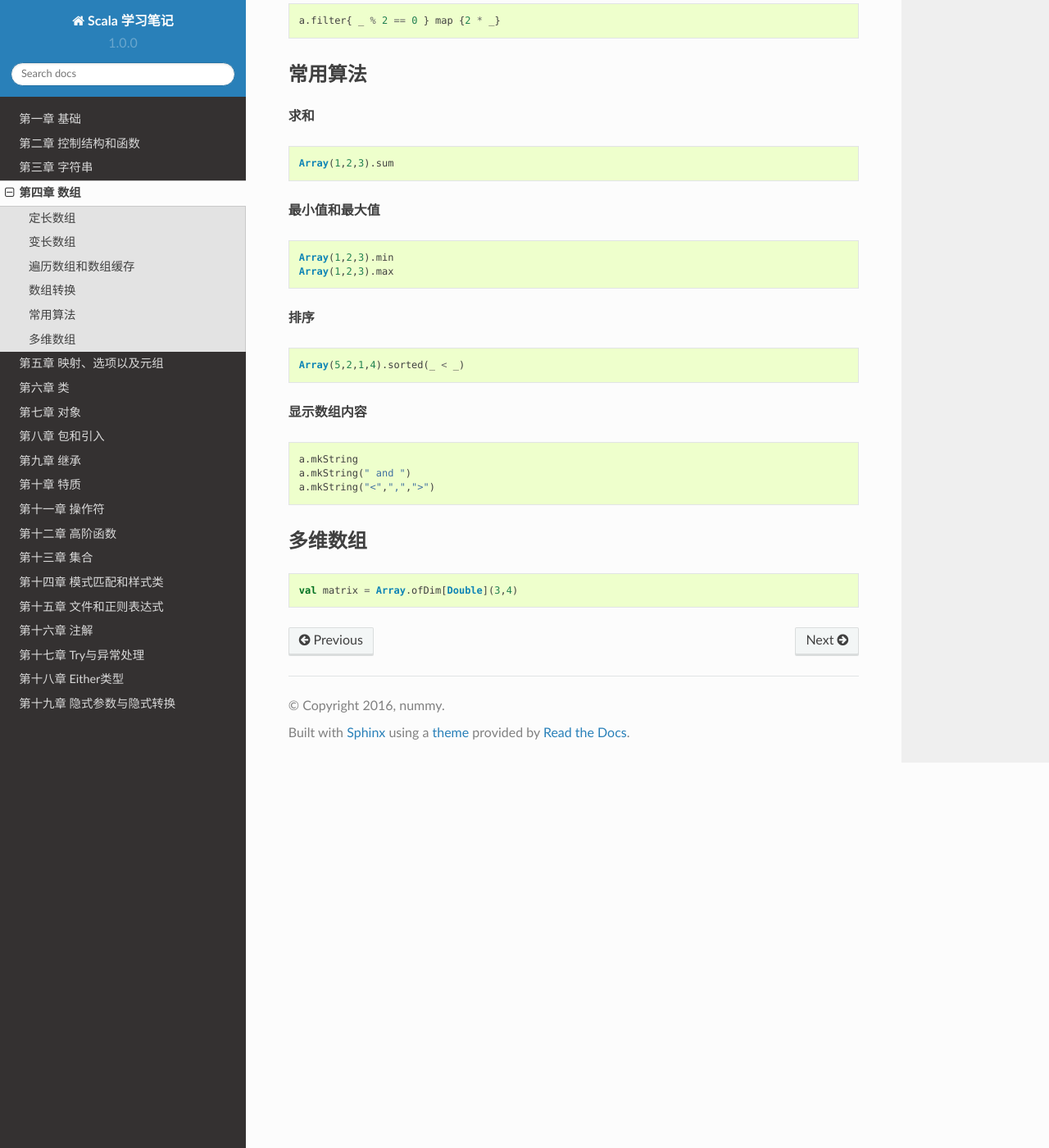
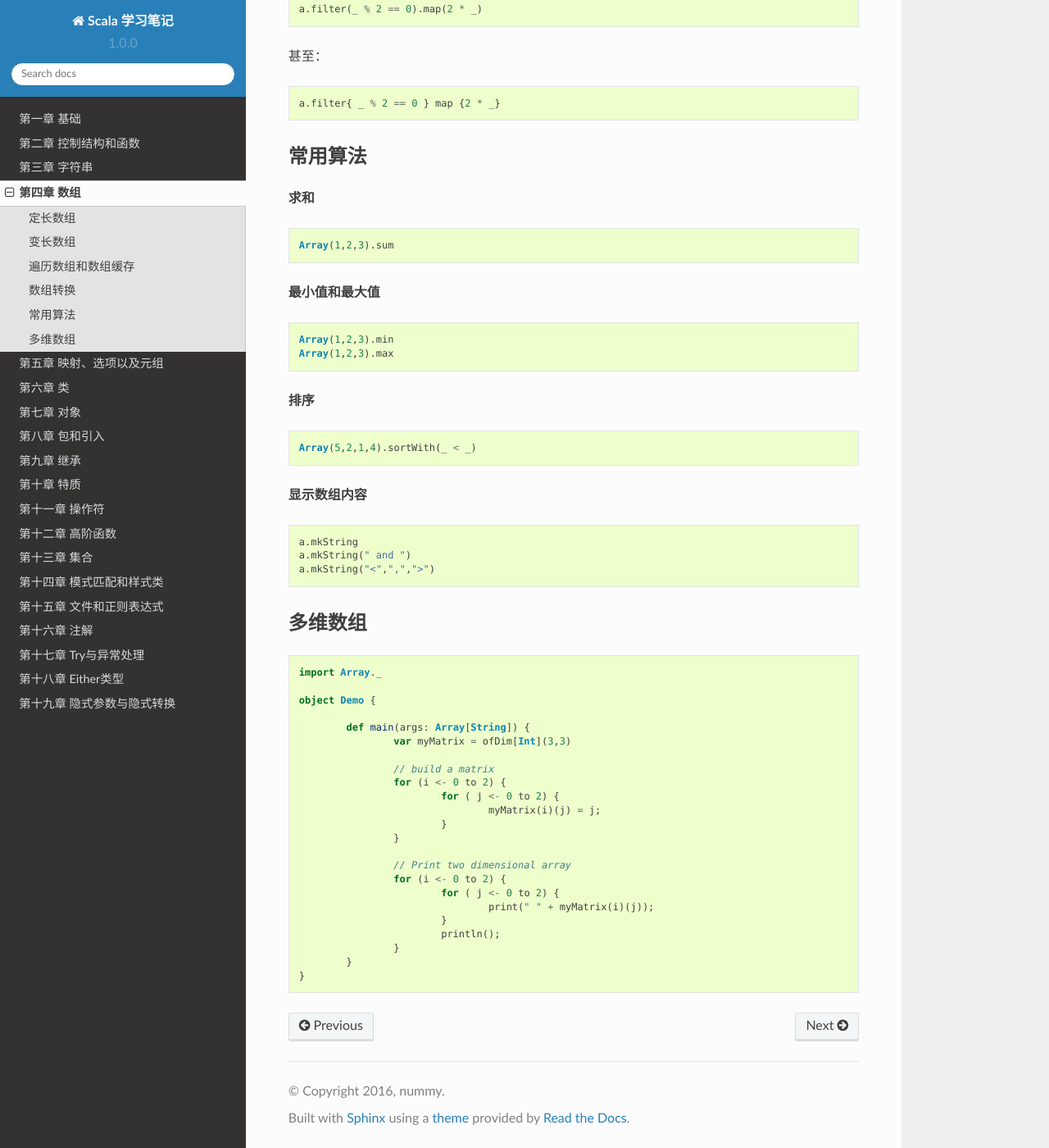
Before and after one commit to nummy/learning-scala, a Sphinx documentation site: the page built from source/chapter/chapter04.rst, in a window 1280 px wide and 1400 px high, scrolled down 1434 px. Shown: the whole window at 82% size. Built offline with Sphinx 7.4.7 and the Read the Docs theme 2.0.0, drawn with Linux system fonts in a browser that asks for light colours; some of the changed text lies outside the part shown.

Commit message:
update array

```diff
--- a/source/chapter/chapter04.rst
+++ b/source/chapter/chapter04.rst
@@ -7,6 +7,12 @@
 --------
 
 如果需要一个长度不变的数组，可以使用scala中的Array。
+
+.. code-block:: scala
+
+	var z:Array[String] = new Array[String](3)
+	or
+	var z = new Array[String](3)
 
 --------
 变长数组
@@ -94,7 +100,7 @@
 
 .. code-block:: scala
 
-	Array(5,2,1,4).sorted(_ < _)
+	Array(5,2,1,4).sortWith(_ < _)
 
 **显示数组内容**
 
@@ -110,4 +116,26 @@
 
 .. code-block:: scala
 
-	val matrix = Array.ofDim[Double](3,4)
+	import Array._
+
+	object Demo {
+
+		def main(args: Array[String]) {
+			var myMatrix = ofDim[Int](3,3)
+
+			// build a matrix
+			for (i <- 0 to 2) {
+				for ( j <- 0 to 2) {
+					myMatrix(i)(j) = j;
+				}
+			}
+
+			// Print two dimensional array
+			for (i <- 0 to 2) {
+				for ( j <- 0 to 2) {
+					print(" " + myMatrix(i)(j));
+				}
+				println();
+			}
+		}
+	}
```
